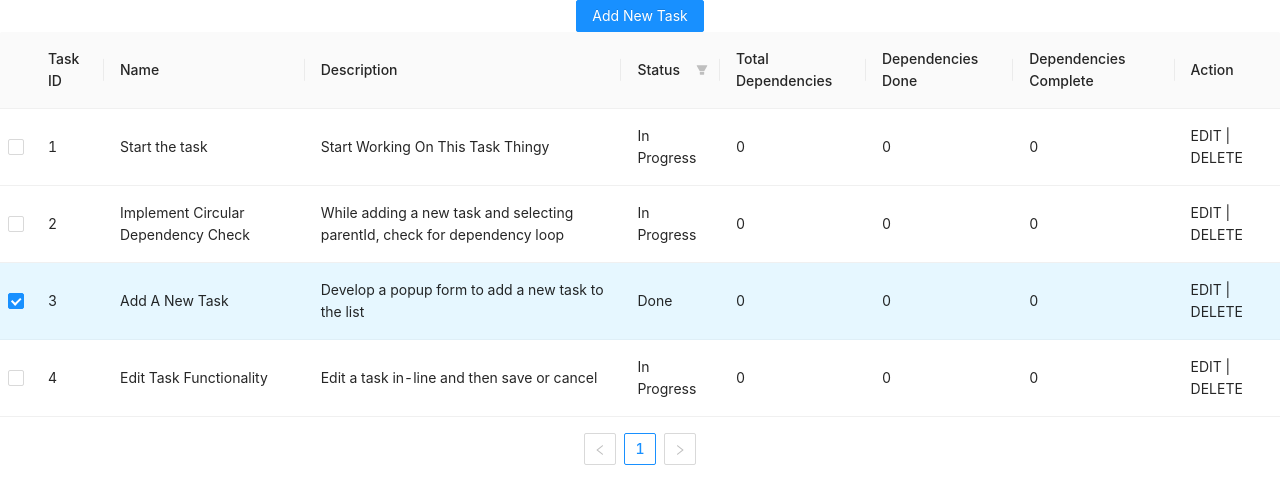
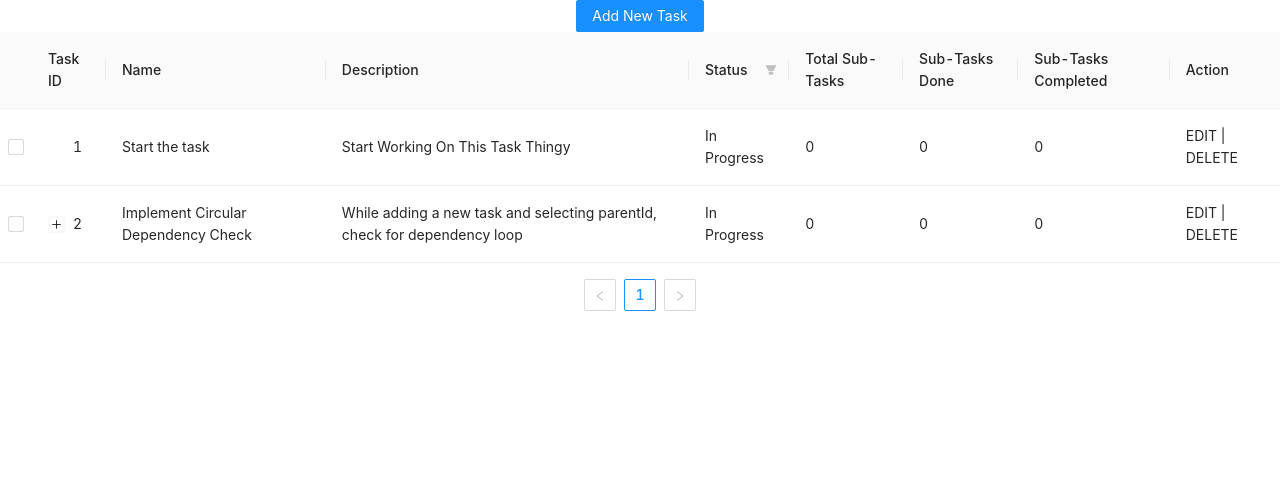
Before and after one commit to arsalanayaz95/SL-Assignment, a React (Create React App) app: page / in a window 1280 px wide. Shown: the top 504 px of the page. Built offline with nearby package versions, Linux system fonts and the light colour scheme.

Commit message:
List with children with selection issue

```diff
--- a/src/App.js
+++ b/src/App.js
@@ -29,10 +29,7 @@ function App() {
         "While adding a new task and selecting parentId, check for dependency loop",
       status: typeOfStatus.IN_PROGRESS,
       parentId: 0,
-      total_dependencies: 0,
-      dependencies_done: 0,
-      dependencies_complete: 0,
-    },
+      children: [
         {
           key: uuidv4(),
           id: 3,
@@ -40,10 +37,7 @@ function App() {
           description: "Develop a popup form to add a new task to the list",
           status: typeOfStatus.DONE,
           parentId: 2,
-      total_dependencies: 0,
-      dependencies_done: 0,
-      dependencies_complete: 0,
-    },
+          children: [
             {
               key: uuidv4(),
               id: 4,
@@ -55,20 +49,66 @@ function App() {
               dependencies_done: 0,
               dependencies_complete: 0,
             },
+          ],
+          total_dependencies: 0,
+          dependencies_done: 0,
+          dependencies_complete: 0,
+        },
+      ],
+      total_dependencies: 0,
+      dependencies_done: 0,
+      dependencies_complete: 0,
+    },
   ]);
+
+  // useEffect(() => {
+  //   const dataCopy = [...data];
+  //   dataCopy.forEach((record) => {
+  //     const selectedTaskIndex = data.findIndex(
+  //       (_data) => _data.id === record.id
+  //     );
+  //     const dependencies = dataCopy.filter(
+  //       (_data) => _data.parentId === record.id
+  //     ).length;
+  //     dataCopy[selectedTaskIndex].total_dependencies = dependencies;
+  //   });
+  //   setData([...dataCopy]);
+  //   // const dependenciesComplete = dataCopy.filter(
+  //   //   (_data) =>
+  //   //     _data.status === typeOfStatus.COMPLETE && _data.parentId === record.id
+  //   // ).length;
+  // }, []);
 
   const updateTaskList = (record) => {
     const selectedTaskIndex = data.findIndex((_data) => _data.id === record.id);
+    const updatedData = getUpdatedData(record, selectedTaskIndex);
+    updatedData[selectedTaskIndex].key = uuidv4();
+    setData([...updatedData]);
+  };
+
+  const getUpdatedData = (record, selectedTaskIndex) => {
     const dataCopy = [...data];
+    const dependencies = dataCopy.filter(
+      (_data) => _data.parentId === record.id
+    ).length;
+    const dependenciesComplete = dataCopy.filter(
+      (_data) =>
+        _data.status === typeOfStatus.COMPLETE && _data.parentId === record.id
+    ).length;
     if (dataCopy[selectedTaskIndex].status === typeOfStatus.IN_PROGRESS) {
+      //PERFORM ACTION ON PARENTS
+      if (dependencies === 0 || dependenciesComplete === dependencies) {
+        dataCopy[selectedTaskIndex].status = typeOfStatus.COMPLETE;
+      } else {
         dataCopy[selectedTaskIndex].status = typeOfStatus.DONE;
-      dataCopy[selectedTaskIndex].key = uuidv4();
-      setData([...dataCopy]);
-    } else {
+      }
+    } else if (dataCopy[selectedTaskIndex].status === typeOfStatus.COMPLETE) {
       dataCopy[selectedTaskIndex].status = typeOfStatus.IN_PROGRESS;
-      dataCopy[selectedTaskIndex].key = uuidv4();
-      setData([...dataCopy]);
+    } else if (dataCopy[selectedTaskIndex].status === typeOfStatus.DONE) {
+      //PERFORM ACTION ON PARENTS
+      dataCopy[selectedTaskIndex].status = typeOfStatus.IN_PROGRESS;
     }
+    return dataCopy;
   };
 
   const onCreate = ({ name, parent }) => {
--- /dev/null
+++ b/src/components/List/List.css
@@ -0,0 +1,3 @@
+.ant-table-tbody>tr.ant-table-row-selected>td{
+    background-color: #fff !important;
+}
--- a/src/components/List/List.jsx
+++ b/src/components/List/List.jsx
@@ -1,46 +1,10 @@
 import { Table } from "antd";
-import { useEffect, useState } from "react";
+import { useState } from "react";
 import { ListAttributes } from "../../constant/listAttributes";
 import { typeOfStatus } from "../../constant/status";
+import "./List.css";
 
 export default function List({ updateTaskList, data }) {
-//     const expandedRowRender = () => {
-//     const nested_columns = [
-//       { title: "Task ID", dataIndex: "id", key: "id" },
-//       { title: "Name", dataIndex: "name", key: "name" },
-//       { title: "Description", dataIndex: "description", key: "description" },
-//       { title: "Status", dataIndex: "status", key: "status" },
-//       {
-//         title: "Action",
-//         dataIndex: "operation",
-//         key: "operation",
-//         render: () => (
-//           <span className="table-operation">
-//             <Dropdown>
-//               <span>Edit | Delete</span>
-//             </Dropdown>
-//           </span>
-//         ),
-//       },
-//     ];
-//     return (
-//       <Table
-//         rowSelection={{
-//           type: ListAttributes.rowSelectionType,
-//           hideSelectAll: true,
-//           onSelect: (record) => {
-//             updateTaskList(record.id);
-//           },
-//         }}
-//         expandable={{
-//       expandedRowRender: expandedRowRender2,
-//     }}
-//         columns={nested_columns}
-//         dataSource={[...data]}
-//         pagination={false}
-//       />
-//     );
-//   };
 const [selectedRowKeys, setSelectedRowKeys] = useState(data?.filter(value => value.status === typeOfStatus.DONE).map(item => item.key));
   const columns = [
     { title: "Task ID", dataIndex: "id", key: "id" },
@@ -66,9 +30,9 @@ const [selectedRowKeys, setSelectedRowKeys] = useState(data?.filter(value => val
       ],
       onFilter: (value, record) => record.status.indexOf(value) === 0,
     },
-    { title: "Total Dependencies", dataIndex: "total_dependencies", key: "total_dependencies" },
-    { title: "Dependencies Done", dataIndex: "dependencies_done", key: "dependencies_done" },
-    { title: "Dependencies Complete", dataIndex: "dependencies_complete", key: "dependencies_complete" },
+    { title: "Total Sub-Tasks", dataIndex: "total_dependencies", key: "total_dependencies",  },
+    { title: "Sub-Tasks Done", dataIndex: "dependencies_done", key: "dependencies_done", },
+    { title: "Sub-Tasks Completed", dataIndex: "dependencies_complete", key: "dependencies_complete", },
     {
       title: "Action",
       dataIndex: "operation",
@@ -92,7 +56,7 @@ const [selectedRowKeys, setSelectedRowKeys] = useState(data?.filter(value => val
           }
         }}
         columns={columns}
-        // expandable={{ expandedRowRender }}
+        indentSize = {30}
         dataSource={[...data]}
         pagination={{ pageSize:  ListAttributes.pageSize, position: ListAttributes.paginationPosition }}
       />
--- a/src/index.js
+++ b/src/index.js
@@ -1,17 +1,11 @@
-import React from 'react';
-import ReactDOM from 'react-dom/client';
-import './index.css';
-import App from './App';
-import reportWebVitals from './reportWebVitals';
+import React from "react";
+import ReactDOM from "react-dom/client";
+import "./index.css";
+import App from "./App";
 
-const root = ReactDOM.createRoot(document.getElementById('root'));
+const root = ReactDOM.createRoot(document.getElementById("root"));
 root.render(
   <React.StrictMode>
     <App />
   </React.StrictMode>
 );
-
-// If you want to start measuring performance in your app, pass a function
-// to log results (for example: reportWebVitals(console.log))
-// or send to an analytics endpoint. Learn more: https://bit.ly/CRA-vitals
-reportWebVitals();
--- a/src/reportWebVitals.js
+++ /dev/null
@@ -1,13 +0,0 @@
-const reportWebVitals = onPerfEntry => {
-  if (onPerfEntry && onPerfEntry instanceof Function) {
-    import('web-vitals').then(({ getCLS, getFID, getFCP, getLCP, getTTFB }) => {
-      getCLS(onPerfEntry);
-      getFID(onPerfEntry);
-      getFCP(onPerfEntry);
-      getLCP(onPerfEntry);
-      getTTFB(onPerfEntry);
-    });
-  }
-};
-
-export default reportWebVitals;
```
Also changed, not shown: src/setupTests.js (deleted, +0 -5 lines), src/logo.svg (deleted), 1 other file (tests, documents, lock files or other folders). Lines whose indentation alone changed are shown as unchanged.
